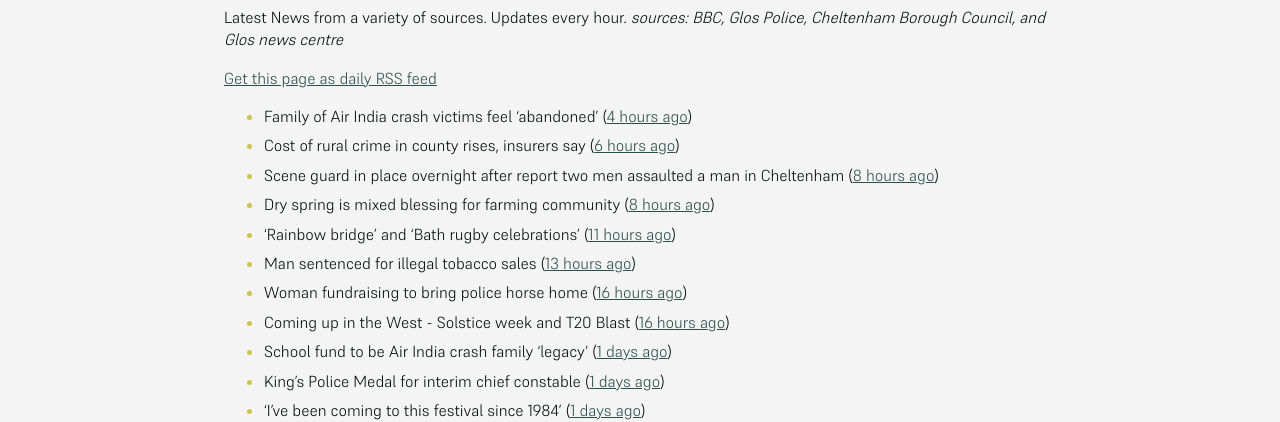
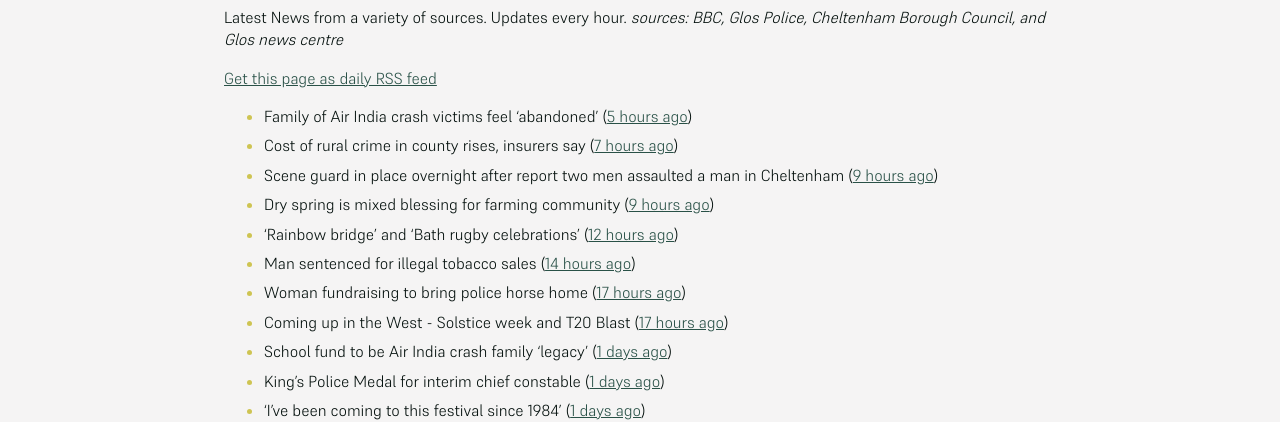
Before and after one commit to mat-0/cheltenham-open-data, a Jekyll site: the page built from _pages/news.md, in a window 1280 px wide. Shown: the part 267-689 px from the top of the page. Built offline with Jekyll 4.4.1, drawn with Linux system fonts in a browser that asks for light colours; some of the changed text lies outside the part shown.

Commit message:
Updated 2025-06-16 22:57:58

```diff
--- a/_pages/news.md
+++ b/_pages/news.md
@@ -12,14 +12,14 @@ _sources: BBC, Glos Police, Cheltenham Borough Council, and Glos news centre_
 [Get this page as daily RSS feed](/daily.rss)
 
 <!-- news_marker starts -->
-- Family of Air India crash victims feel 'abandoned' ([4 hours ago](https://www.bbc.com/news/articles/c5y0lwreg9qo))
-- Cost of rural crime in county rises, insurers say ([6 hours ago](https://www.bbc.com/news/articles/cje7e8lqvj0o))
-- Scene guard in place overnight after report two men assaulted a man in Cheltenham ([8 hours ago](https://gloucesternewscentre.co.uk/scene-guard-in-place-overnight-after-report-two-men-assaulted-a-man-in-cheltenham/))
-- Dry spring is mixed blessing for farming community ([8 hours ago](https://www.bbc.com/news/articles/c8d1vglgj9zo))
-- 'Rainbow bridge' and 'Bath rugby celebrations' ([11 hours ago](https://www.bbc.com/news/articles/cx2e29jqllgo))
-- Man sentenced for illegal tobacco sales ([13 hours ago](https://gloucesternewscentre.co.uk/man-sentenced-for-illegal-tobacco-sales/))
-- Woman fundraising to bring police horse home ([16 hours ago](https://www.bbc.com/news/articles/c1ld0n474llo))
-- Coming up in the West - Solstice week and T20 Blast ([16 hours ago](https://www.bbc.com/news/articles/c4g3nze858lo))
+- Family of Air India crash victims feel 'abandoned' ([5 hours ago](https://www.bbc.com/news/articles/c5y0lwreg9qo))
+- Cost of rural crime in county rises, insurers say ([7 hours ago](https://www.bbc.com/news/articles/cje7e8lqvj0o))
+- Scene guard in place overnight after report two men assaulted a man in Cheltenham ([9 hours ago](https://gloucesternewscentre.co.uk/scene-guard-in-place-overnight-after-report-two-men-assaulted-a-man-in-cheltenham/))
+- Dry spring is mixed blessing for farming community ([9 hours ago](https://www.bbc.com/news/articles/c8d1vglgj9zo))
+- 'Rainbow bridge' and 'Bath rugby celebrations' ([12 hours ago](https://www.bbc.com/news/articles/cx2e29jqllgo))
+- Man sentenced for illegal tobacco sales ([14 hours ago](https://gloucesternewscentre.co.uk/man-sentenced-for-illegal-tobacco-sales/))
+- Woman fundraising to bring police horse home ([17 hours ago](https://www.bbc.com/news/articles/c1ld0n474llo))
+- Coming up in the West - Solstice week and T20 Blast ([17 hours ago](https://www.bbc.com/news/articles/c4g3nze858lo))
 - School fund to be Air India crash family 'legacy' ([1 days ago](https://www.bbc.com/news/articles/c5y5ygl2g31o))
 - King's Police Medal for interim chief constable ([1 days ago](https://www.bbc.com/news/articles/c39x9jz8ez1o))
 - 'I've been coming to this festival since 1984' ([1 days ago](https://www.bbc.com/news/articles/clyny53kdg4o))
@@ -54,8 +54,8 @@ _sources: BBC, Glos Police, Cheltenham Borough Council, and Glos news centre_
 - ‘Ironic’ 131 Promenade precedent being used for Pittville Pump Room cafe plans ([14 days ago](https://gloucesternewscentre.co.uk/ironic-131-promenade-precedent-being-used-for-pittville-pump-room-cafe-plans/))
 - Airport chief rejects claims ‘flight schools are being pushed away and business is being run down for housing’ ([14 days ago](https://gloucesternewscentre.co.uk/airport-chief-rejects-claims-flight-schools-are-being-pushed-away-and-business-is-being-run-down-for-housing/))
 - Major development near Cheltenham ‘will provide 4000 much-needed homes’ ([15 days ago](https://gloucesternewscentre.co.uk/major-development-near-cheltenham-will-provide-4000-much-needed-homes/))
-- GALLERY: Saturday at Wychwood Festival 2025 ([15 days ago](https://gloucesternewscentre.co.uk/gallery-saturday-at-wychwood-festival-2025/))
-- GALLERY: Friday at Wychwood Festival 2025 ([16 days ago](https://gloucesternewscentre.co.uk/gallery-friday-at-wychwood-festival-2025/))
+- GALLERY: Saturday at Wychwood Festival 2025 ([16 days ago](https://gloucesternewscentre.co.uk/gallery-saturday-at-wychwood-festival-2025/))
+- GALLERY: Friday at Wychwood Festival 2025 ([17 days ago](https://gloucesternewscentre.co.uk/gallery-friday-at-wychwood-festival-2025/))
 - A joint statement about Elms Park ([18 days ago](https://www.cheltenham.gov.uk/news/article/3015/a_joint_statement_about_elms_park))
 - Huge M5 ‘dormitory town’ for almost 9000 people near Cheltenham gets the green light ([18 days ago](https://gloucesternewscentre.co.uk/huge-m5-dormitory-town-for-almost-9000-people-near-cheltenham-gets-the-green-light/))
 - Elms Park development clears first hurdle ([18 days ago](https://gloucesternewscentre.co.uk/elms-park-development-clears-first-hurdle/))
```
Also changed, not shown: _data/flood.json (+5 -27 lines), index.md (+5 -5 lines).
